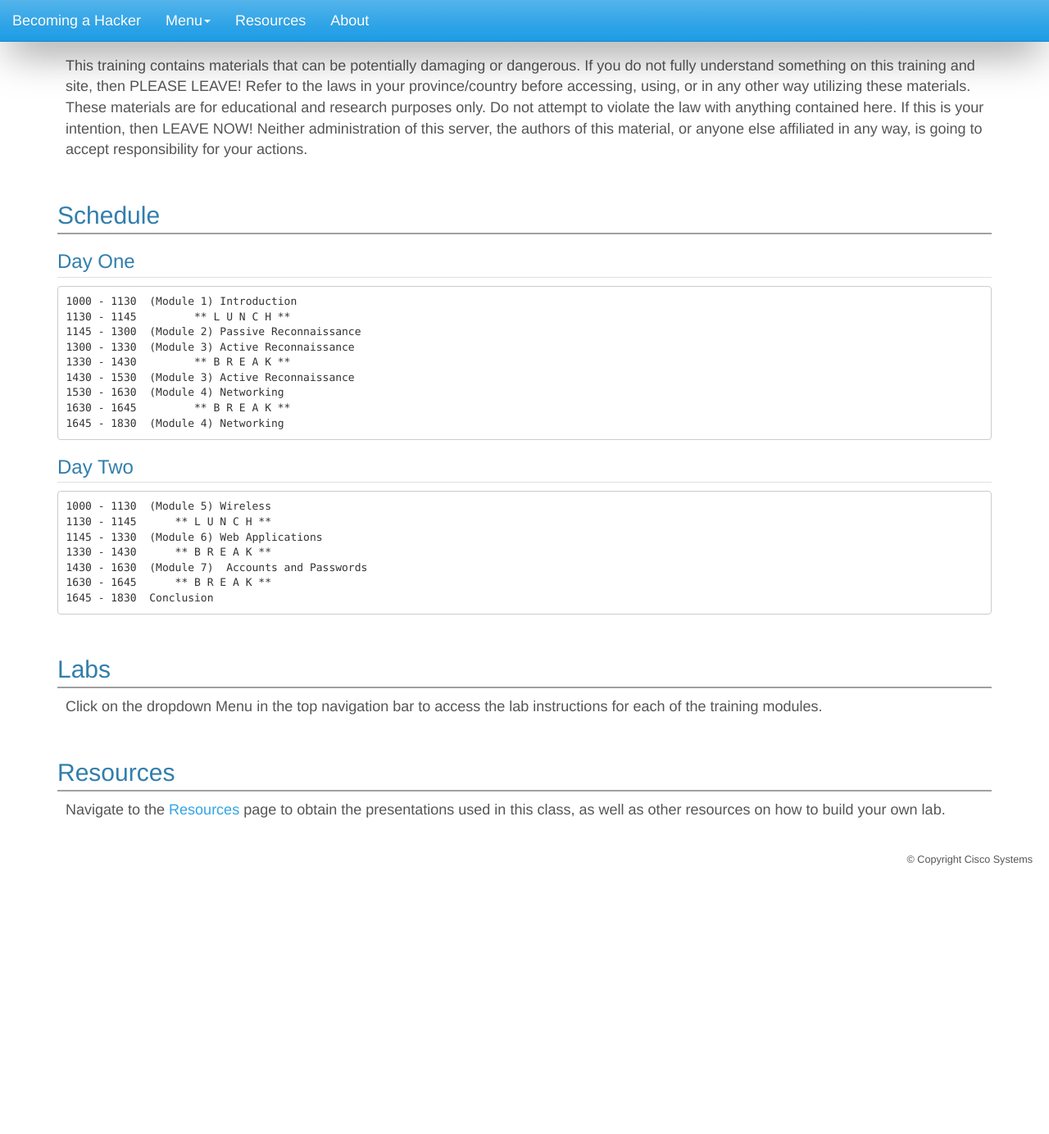
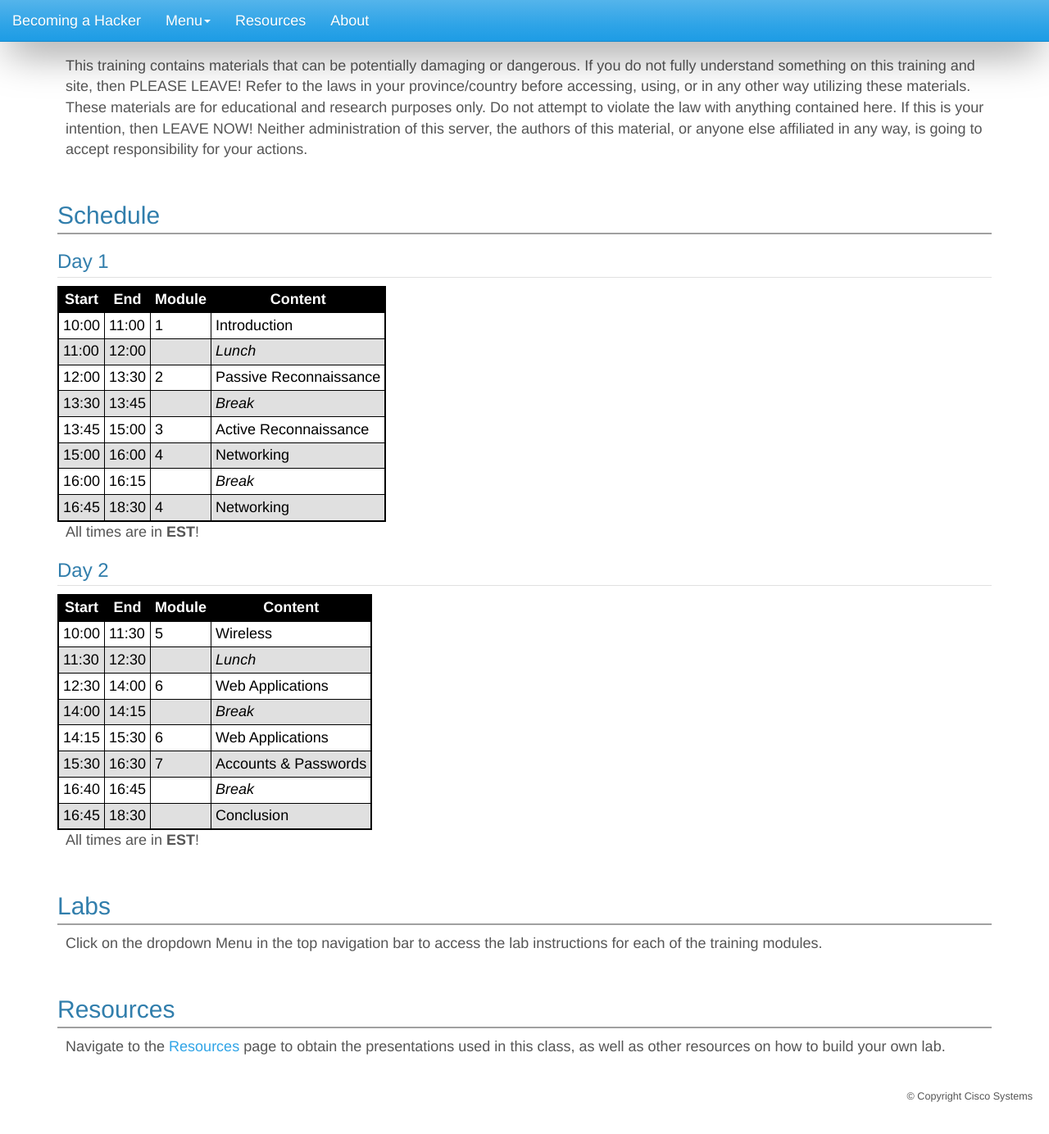
Before and after one commit to cmm-cisco/bah-site, a Jekyll site: the page built from index.md, in a window 1280 px wide and 1400 px high, scrolled down 421 px. Shown: the top 1384 px of the window at 82% size. Built offline with Jekyll 4.4.1, drawn with Linux system fonts in a browser that asks for light colours; some web fonts are replaced; before the commit the page ends 1532 px from its top, so only the background shows below that.

Commit message:
Update schedule styling

````diff
--- a/index.md
+++ b/index.md
@@ -15,31 +15,35 @@ This training contains materials that can be potentially damaging or dangerous.
 
 ## Schedule
 
-### Day One
+### Day 1
 
-```
-1000 - 1130  (Module 1) Introduction
-1130 - 1145         ** L U N C H **
-1145 - 1300  (Module 2) Passive Reconnaissance
-1300 - 1330  (Module 3) Active Reconnaissance
-1330 - 1430         ** B R E A K **
-1430 - 1530  (Module 3) Active Reconnaissance
-1530 - 1630  (Module 4) Networking
-1630 - 1645         ** B R E A K **
-1645 - 1830  (Module 4) Networking
-```
+| Start | End   | Module | Content                |
+|-------|-------|--------|------------------------|
+| 10:00 | 11:00 | 1      | Introduction           |
+| 11:00 | 12:00 |        | *Lunch*                |
+| 12:00 | 13:30 | 2      | Passive Reconnaissance |
+| 13:30 | 13:45 |        | *Break*                |
+| 13:45 | 15:00 | 3      | Active Reconnaissance  |
+| 15:00 | 16:00 | 4      | Networking             |
+| 16:00 | 16:15 |        | *Break*                |
+| 16:45 | 18:30 | 4      | Networking             |
 
-### Day Two
+All times are in **EST**!
 
-```
-1000 - 1130  (Module 5) Wireless
-1130 - 1145      ** L U N C H **
-1145 - 1330  (Module 6) Web Applications
-1330 - 1430      ** B R E A K **
-1430 - 1630  (Module 7)  Accounts and Passwords
-1630 - 1645      ** B R E A K **
-1645 - 1830  Conclusion
-```
+### Day 2
+
+| Start | End   | Module | Content              |
+|-------|-------|--------|----------------------|
+| 10:00 | 11:30 | 5      | Wireless             |
+| 11:30 | 12:30 |        | *Lunch*              |
+| 12:30 | 14:00 | 6      | Web Applications     |
+| 14:00 | 14:15 |        | *Break*              |
+| 14:15 | 15:30 | 6      | Web Applications     |
+| 15:30 | 16:30 | 7      | Accounts & Passwords |
+| 16:40 | 16:45 |        | *Break*              |
+| 16:45 | 18:30 |        | Conclusion           |
+
+All times are in **EST**!
 
 ## Labs
 
--- a/os_files/style.css
+++ b/os_files/style.css
@@ -542,3 +542,28 @@ code{
     background-position: right bottom;
     color:white;
 }
+
+table {
+	color: black;
+}
+
+thead {
+	border: 1px solid black;
+	background-color: black;
+	color: white;
+}
+
+th {
+	text-align: center;
+	border: 1px solid black;
+	padding: .25rem .5rem;
+}
+
+td {
+	border: 1px solid black;
+	padding: .25rem .5rem;
+}
+
+table tr:nth-child(even) td {
+	background-color: #E0E0E0;
+}
````
